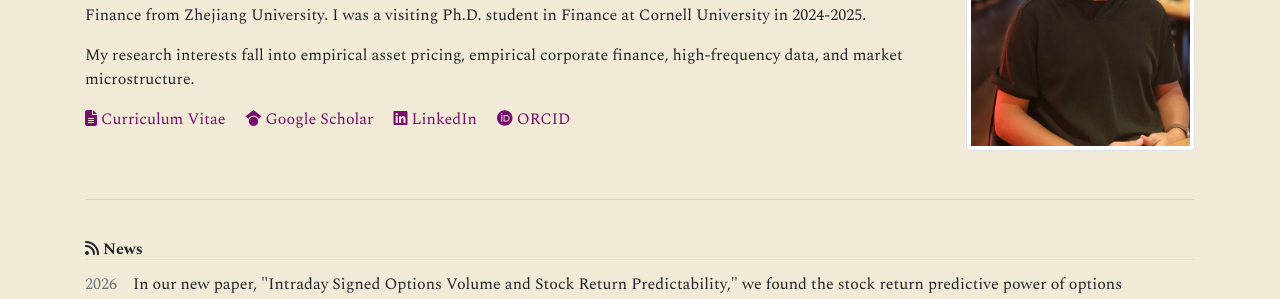
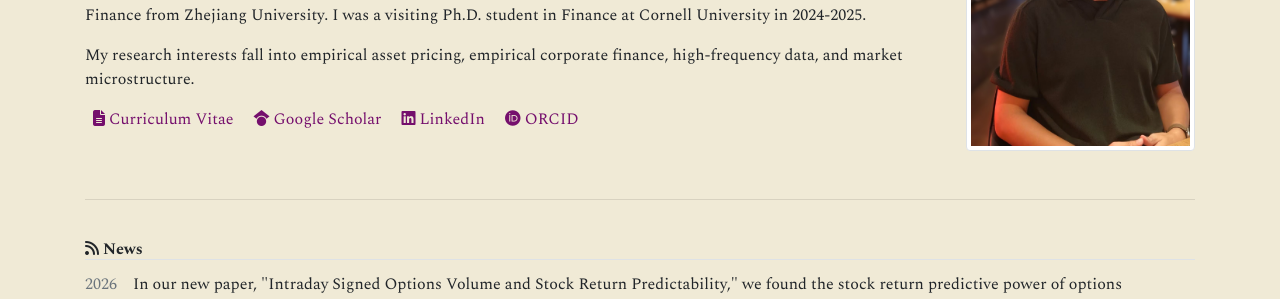
Before and after one commit to shidongshao/shidongshao.github.io, a Jekyll site: the page built from index.html, in a window 1280 px wide. Shown: the part 277-576 px from the top of the page. Built offline with Jekyll 4.4.1, drawn with Linux system fonts in a browser that asks for light colours; nearby versions of some CDN libraries; some web fonts are replaced; a style sheet for code colours, icons or effects is not loaded.

Commit message:
Update personal website

```diff
--- a/_includes/widgets/profile_card.html
+++ b/_includes/widgets/profile_card.html
@@ -79,18 +79,17 @@
                     </div>
 
 
-                    <div
-                        class="text-profile-bio mt-3"
-                        {% if site.data.profile.short_bio_text_justify %}
-                        style="text-align: justify;"
-                        {% endif %}>
+                    <div class="text-profile-bio mt-3 text-center text-md-left">
                         {{ site.data.profile.short_bio }}
                     </div>
 
+                    <div class="mt-3 text-center text-md-left">
+
                         {% if site.data.profile.cv_link %}
                         <a
-                        class="pr-3 no-break"
+                            class="d-inline-block px-2 no-break"
                             target="_blank"
+                            rel="noopener noreferrer"
                             href="{{ site.data.profile.cv_link | relative_url }}">
                             <i class="fas fa-file-alt"></i>
                             Curriculum Vitae
@@ -101,11 +100,12 @@
                             {% if site.data.profile.gscholar contains 'scholar.google' %}
                                 {% assign gscholar_url = site.data.profile.gscholar %}
                             {% else %}
-                            {% assign gscholar_url = 'https://scholar.google.com/citations?user=' | append: site.data.profile.gscholar %}
+                                {% assign gscholar_url = 'https://scholar.google.com/citations?user='
+                                    | append: site.data.profile.gscholar %}
                             {% endif %}
 
                             <a
-                            class="pr-3 no-break"
+                                class="d-inline-block px-2 no-break"
                                 target="_blank"
                                 rel="noopener noreferrer"
                                 href="{{ gscholar_url }}">
@@ -116,7 +116,7 @@
 
                         {% if site.data.profile.github %}
                         <a
-                        class="pr-3 no-break"
+                            class="d-inline-block px-2 no-break"
                             target="_blank"
                             rel="noopener noreferrer"
                             href="https://github.com/{{ site.data.profile.github }}">
@@ -127,7 +127,7 @@
 
                         {% if site.data.profile.wechat_qrcode %}
                         <a
-                        class="pr-3 no-break"
+                            class="d-inline-block px-2 no-break"
                             href="#"
                             role="button"
                             data-toggle="modal"
@@ -139,7 +139,7 @@
 
                         {% if site.data.profile.twitter %}
                         <a
-                        class="pr-3 no-break"
+                            class="d-inline-block px-2 no-break"
                             target="_blank"
                             rel="noopener noreferrer"
                             href="https://twitter.com/{{ site.data.profile.twitter }}">
@@ -150,7 +150,7 @@
 
                         {% if site.data.profile.linkedin %}
                         <a
-                        class="pr-3 no-break"
+                            class="d-inline-block px-2 no-break"
                             target="_blank"
                             rel="noopener noreferrer"
                             href="https://www.linkedin.com/in/{{ site.data.profile.linkedin }}">
@@ -161,7 +161,7 @@
 
                         {% if site.data.profile.orcid %}
                         <a
-                        class="pr-3 no-break"
+                            class="d-inline-block px-2 no-break"
                             target="_blank"
                             rel="noopener noreferrer"
                             href="https://orcid.org/{{ site.data.profile.orcid }}">
@@ -169,6 +169,8 @@
                             ORCID
                         </a>
                         {% endif %}
+
+                    </div>
 
                 </div>
             </div>
```
Also changed, not shown: other parts of _includes/widgets/profile_card.html (+1 -1 lines). Lines whose indentation alone changed are shown as unchanged.
